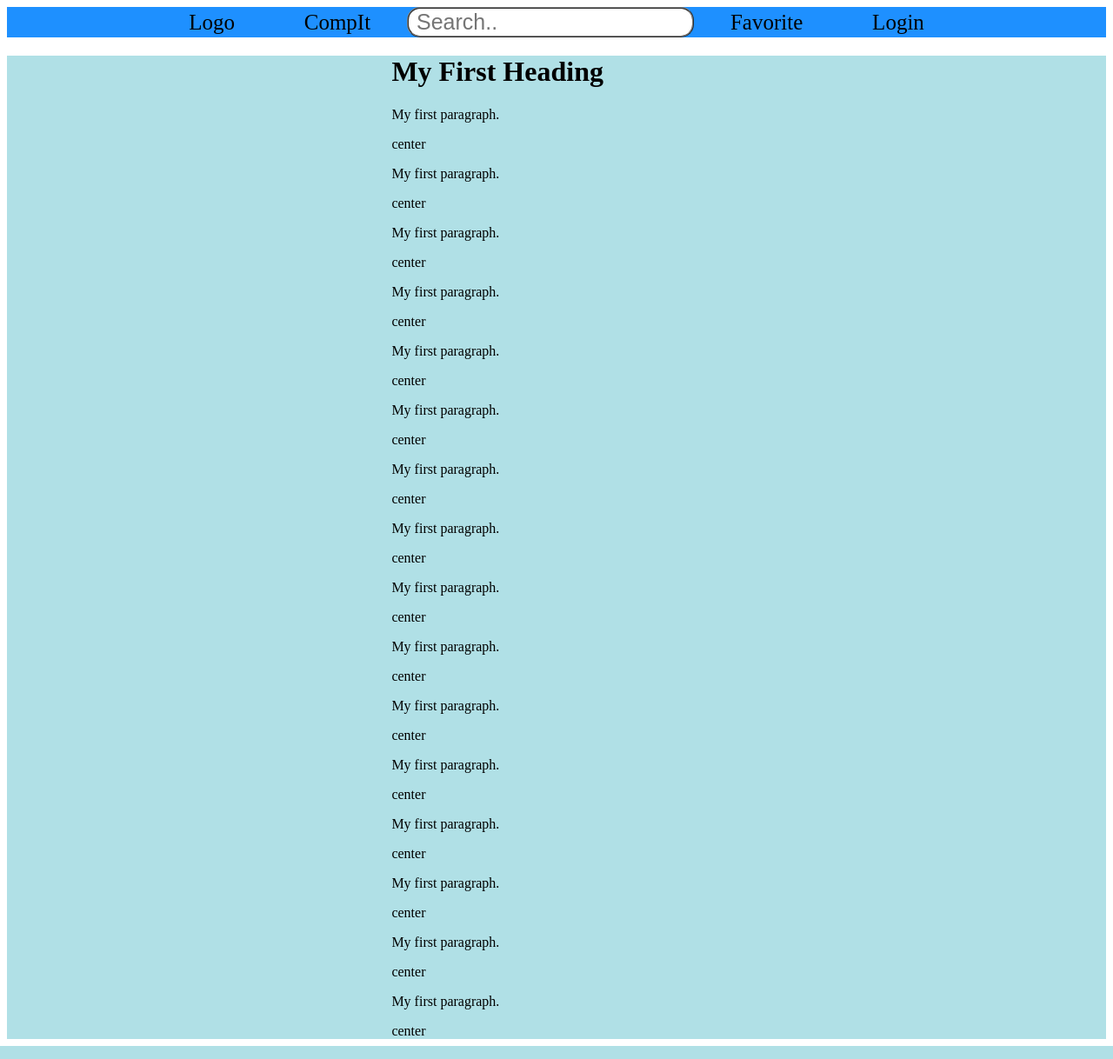
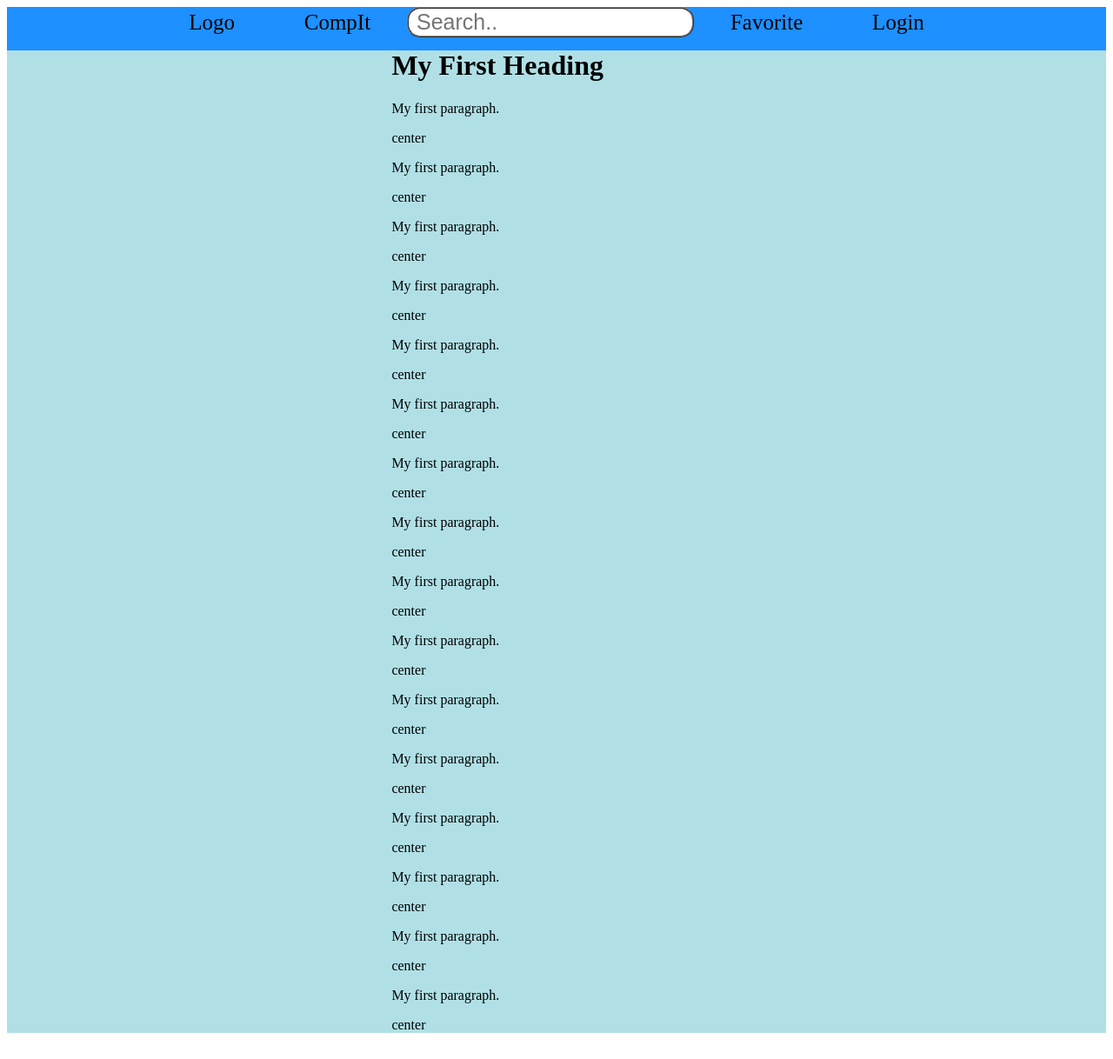
Before and after one commit to silviuilas/CompIt, a PHP site: page / in a window 1280 px wide. Shown: the whole page at 87% size. Run offline with PHP 8.4, Linux system fonts and the light colour scheme.

Commit message:
Silviu NavBarFix

```diff
--- a/html/CSS/search.css
+++ b/html/CSS/search.css
@@ -4,9 +4,14 @@ nav{
 	text-align: center;
 	position: sticky;
 	top: 0;
+	width: 100%;
+	height: 50px;
+	z-index: 100;
 
 }
-
+.main{
+	transform: translate(0px,-22px);
+}
 .navbar a{
 
 	color: black;
--- a/html/html_files/header.php
+++ b/html/html_files/header.php
@@ -4,12 +4,10 @@
 <html lang="en">
 
 <head>
+    <meta name="viewport" content="width=device-width, initial-scale=1.0">
     <link rel="stylesheet" href="../CSS/search.css">
     <link rel="icon" href="https://cdn4.iconfinder.com/data/icons/money-and-finance/512/find-512.png">
     <title>COMP IT</title>
-</head>
-
-
     <nav class="navbar" >
         <a href="/js/">Logo</a>
         <a href="/js/">CompIt</a>
@@ -17,3 +15,4 @@
         <a href="/js/">Favorite</a>
         <a href="/js/">Login</a>
     </nav>
+</head>
--- a/html/html_files/index.php
+++ b/html/html_files/index.php
@@ -1,7 +1,7 @@
 
 
-<body class="container">
-<div>
+    <body class="container" >
+        <div class="main"">
             <h1>My First Heading</h1>
             <p>My first paragraph.</p>center
             <p>My first paragraph.</p>center
```
Lines whose indentation alone changed are shown as unchanged.
